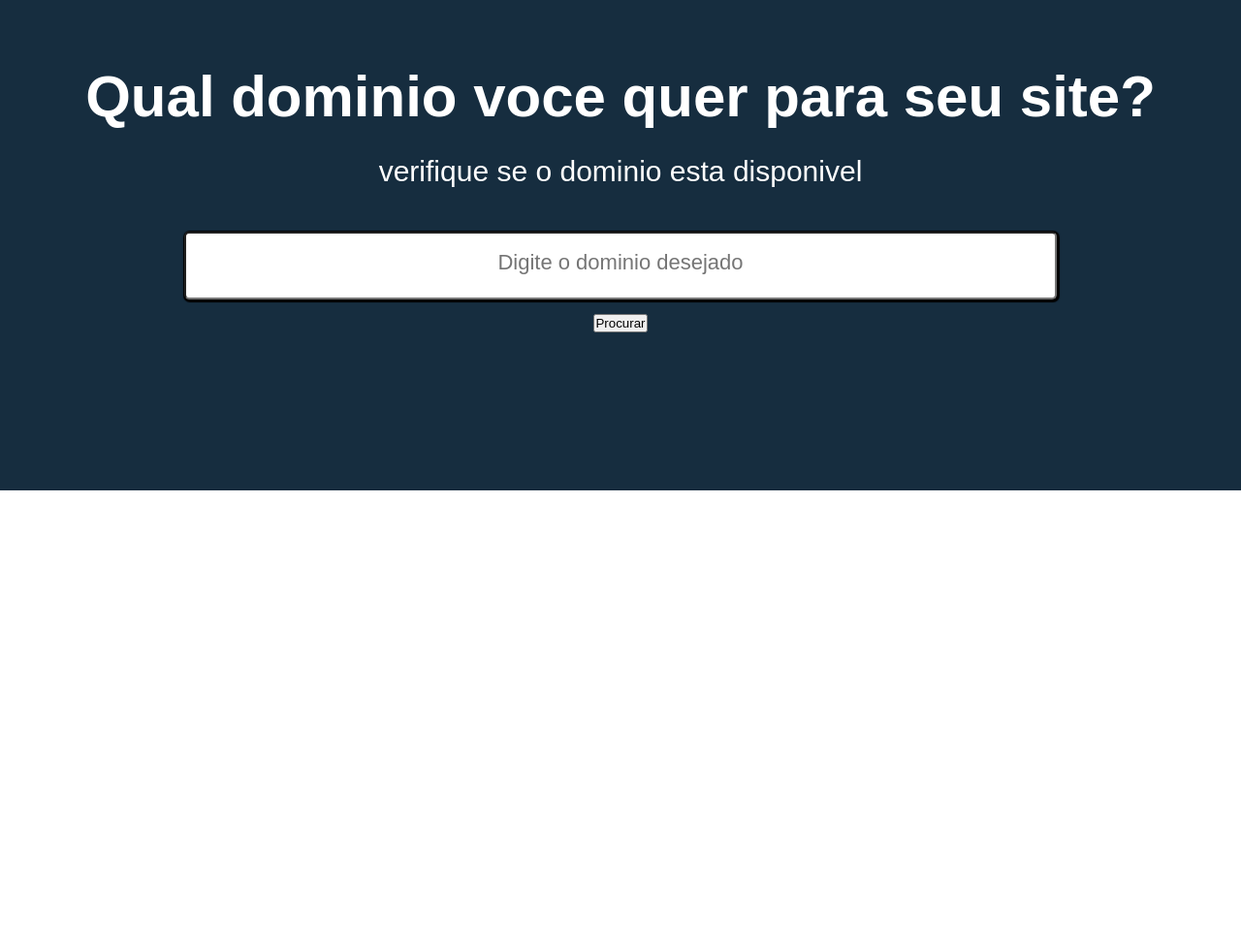
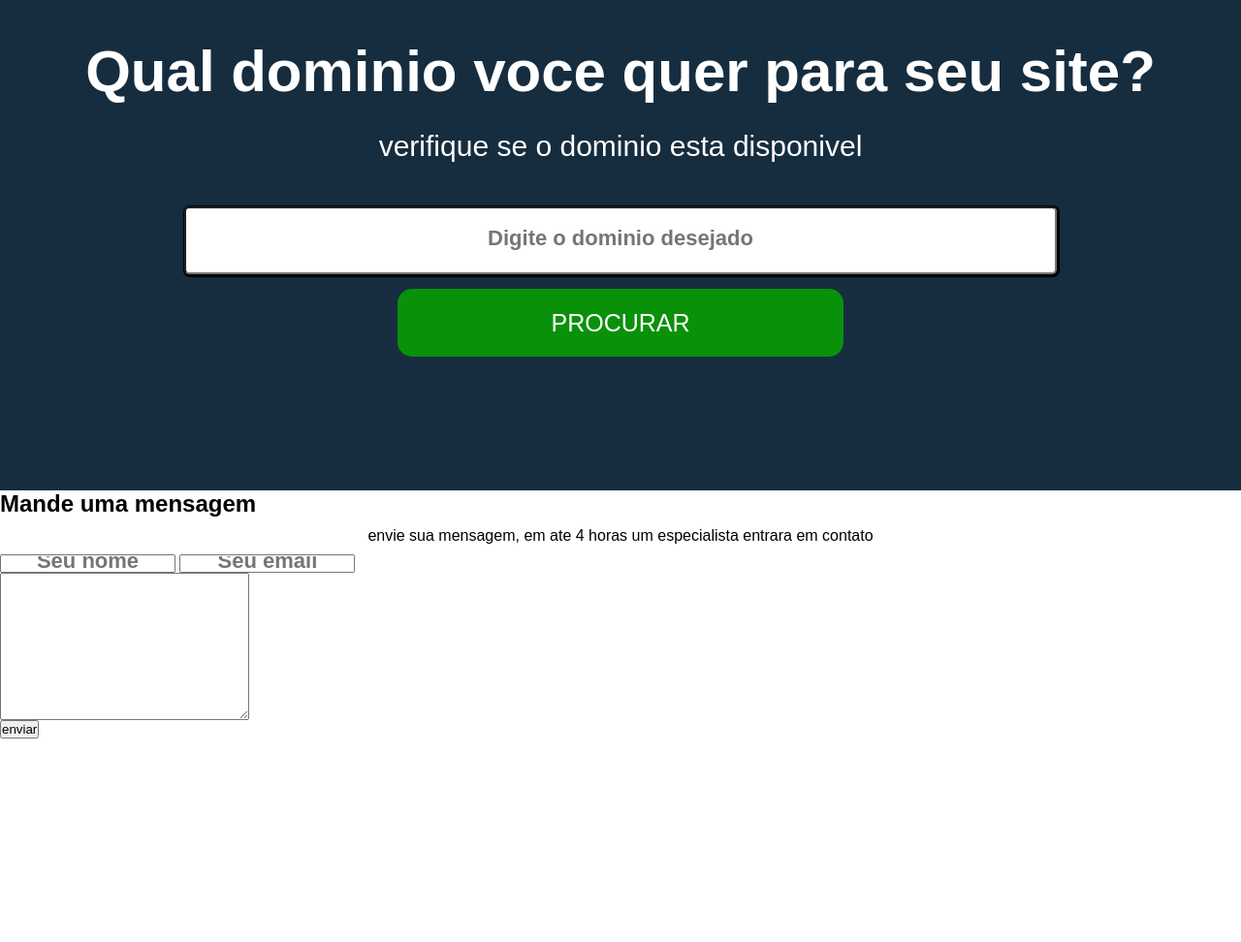
Before and after one commit to marcosvaledev/timeofcoder, a plain HTML site: page project02/index.html in a window 1280 px wide. Shown: the part 2309-3281 px from the top of the page at 97% size. Before the commit the page ends 2815 px from the top, so only its background shows below. Drawn offline with Linux system fonts and the light colour scheme; files whose address does not match are found by name.

Commit message:
updateee

```diff
--- a/project02/css/style.css
+++ b/project02/css/style.css
@@ -7,6 +7,9 @@
 }
 .container{
 
+}
+.block{
+    display:block;
 }
 /*sdsdsads*/
 /*cabeçalho do site*/
@@ -205,65 +208,25 @@ a{
 input::placeholder{
     font-size: 22px;
     text-align: center;
+    font-weight: bold;
+}
+.submit{
+    font-size: 25px;
+    font-weight:400;
+    color: white;
+    height:70px;
+    width:460px;
+    border: 0;
+    border-radius: 15px;
+    background-color: rgb(10, 145, 10);
 }
 
+.submit:hover{
+    background-color:rgb(85, 228, 85);
 
+}
 
-
-
-
-
-
-
-
-
-/* .pricing-container {
-    padding-bottom: 5rem;
-    text-align: center;
-  }
-
-  .pricing-container h2 {
-    font-size: 36px;
-  }
-
-  .pricing-container p {
-    font-size: 20px;
-  }
-
-  .plans-container {
-    display: flex;
-    justify-content: space-between;
-    width: 90%;
-    margin: 50px auto 0;
-  }
-
-  .plan {
-    flex: 1;
-    max-width: 275px;
-    margin: 0 20px;
-  }
-
-  .plan ul {
-    padding: 0;
-  }
-
-  .plan li {
-    list-style: none;
-    height: 50px;
-    line-height: 50px;
-    background-color: #e8e9ea;
-    color: #333;
-  }
-
-  .plan .price {
-    width: 120px;
-    height: 120px;
-    border-radius: 50%;
-    background-color: #2cc762;
-    color: #fff;
-    text-align: center;
-    line-height: 120px;
-    margin: 0 auto -50px;
-    font-size: 18px;
-    position: relative;
-  } */
+#form-contact{
+    height:400px;
+    width: auto;
+}
--- a/project02/index.html
+++ b/project02/index.html
@@ -113,9 +113,27 @@
                     <form class="content-form">
                         <label for="1domain"></label>
                         <input id="btn-domain" class="block" type="text" name="dominio" id="1domain" placeholder="Digite o dominio desejado">
-                        <input class="submit" type="submit" value="Procurar">
+                        <input class="submit" type="submit" value="PROCURAR">
                     </form>
                 </div>
+            </article>
+            <article class="footer">
+                <div class="footer-content">
+                    <h1>Mande uma mensagem</h1>
+                    <p>envie sua mensagem, em ate 4 horas um especialista entrara em contato</p>
+                </div>
+                <form id="form-contact">
+                    <label for="1name"></label>
+                    <input class="" type="text" name="" id="1name" placeholder="Seu nome" required>
+
+                    <label for="1email"></label>
+                    <input class="form" type="email" name="email" id="1email" placeholder="Seu email" required>
+
+                    <textarea class="contact-textarea block" name="textarea" id="1textarea" cols="30" rows="10"></textarea>
+
+
+                    <input type="submit" value="enviar">
+                </form>
             </article>
 
 
```
